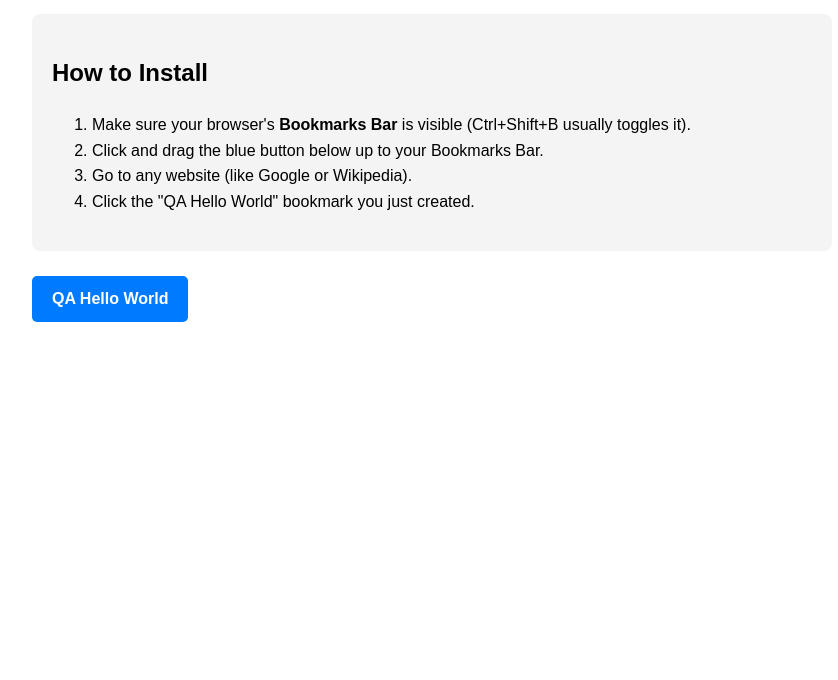
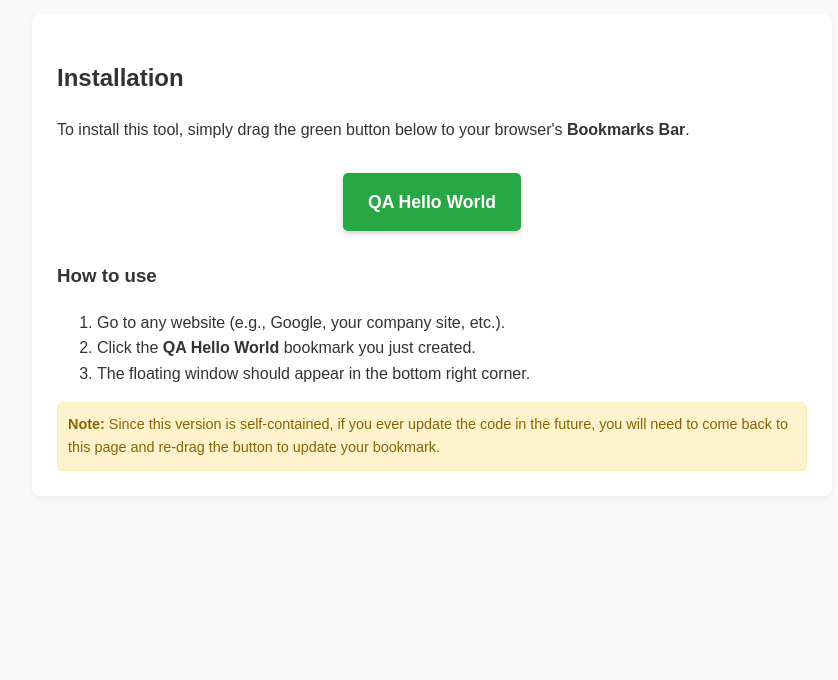
Before and after one commit to aarontoast2025/qa-form, a plain HTML site: page index.html in a window 1280 px wide. Shown: the part 120-800 px from the top of the page, without its empty margins (208-1046 px from the left). Drawn offline with Linux system fonts and the light colour scheme.

Commit message:
Switch back to embedded code for maximum compatibility

```diff
--- a/index.html
+++ b/index.html
@@ -5,40 +5,52 @@
     <meta name="viewport" content="width=device-width, initial-scale=1.0">
     <title>Bookmarklet Installer</title>
     <style>
-        body { font-family: sans-serif; padding: 40px; line-height: 1.6; max-width: 800px; margin: 0 auto; }
+        body { font-family: sans-serif; padding: 40px; line-height: 1.6; max-width: 800px; margin: 0 auto; background-color: #f9f9f9; color: #333; }
+        h1 { color: #2c3e50; }
         .bookmarklet-button {
             display: inline-block;
-            background-color: #007bff;
+            background-color: #28a745;
             color: white;
-            padding: 10px 20px;
+            padding: 15px 25px;
             text-decoration: none;
             border-radius: 5px;
             font-weight: bold;
+            box-shadow: 0 2px 5px rgba(0,0,0,0.2);
             cursor: move; /* Indicates it's draggable */
+            font-size: 1.1em;
         }
-        .bookmarklet-button:hover { background-color: #0056b3; }
-        .instructions { background: #f4f4f4; padding: 20px; border-radius: 8px; margin-top: 20px; }
+        .bookmarklet-button:hover { background-color: #218838; text-decoration: none; color: white; }
+        .instructions { background: white; padding: 25px; border-radius: 8px; margin-top: 20px; box-shadow: 0 2px 5px rgba(0,0,0,0.05); }
+        .note { background-color: #fff3cd; color: #856404; padding: 10px; border-radius: 5px; margin-top: 10px; font-size: 0.9em; border: 1px solid #ffeeba; }
     </style>
 </head>
 <body>
-    <h1>QA Form Bookmarklet Setup</h1>
+    <h1>QA Form Tool</h1>
 
     <div class="instructions">
-        <h2>How to Install</h2>
+        <h2>Installation</h2>
+        <p>To install this tool, simply drag the green button below to your browser's <strong>Bookmarks Bar</strong>.</p>
+
+        <!--
+             We are embedding the code directly into the href.
+             This is the "Universal" version that works on all sites.
+        -->
+        <div style="text-align: center; margin: 30px 0;">
+            <a class="bookmarklet-button" href="javascript:(function(){if(document.getElementById('my-floating-modal')){alert('Modal is already open!');return;}const modal=document.createElement('div');modal.id='my-floating-modal';modal.style.position='fixed';modal.style.bottom='20px';modal.style.right='20px';modal.style.width='300px';modal.style.padding='20px';modal.style.backgroundColor='white';modal.style.boxShadow='0 4px 6px rgba(0,0,0,0.1)';modal.style.borderRadius='8px';modal.style.zIndex='10000';modal.style.fontFamily='Arial, sans-serif';modal.style.border='1px solid #ccc';const title=document.createElement('h3');title.innerText='Hello World';title.style.marginTop='0';modal.appendChild(title);const text=document.createElement('p');text.innerText='This is your floating modal. You can still interact with the page behind me!';modal.appendChild(text);const closeBtn=document.createElement('button');closeBtn.innerText='Close';closeBtn.style.marginTop='10px';closeBtn.style.padding='5px 10px';closeBtn.style.cursor='pointer';closeBtn.onclick=function(){modal.remove();};modal.appendChild(closeBtn);document.body.appendChild(modal);})();">
+                QA Hello World
+            </a>
+        </div>
+
+        <h3>How to use</h3>
         <ol>
-            <li>Make sure your browser's <strong>Bookmarks Bar</strong> is visible (Ctrl+Shift+B usually toggles it).</li>
-            <li>Click and drag the blue button below up to your Bookmarks Bar.</li>
-            <li>Go to any website (like Google or Wikipedia).</li>
-            <li>Click the "QA Hello World" bookmark you just created.</li>
+            <li>Go to any website (e.g., Google, your company site, etc.).</li>
+            <li>Click the <strong>QA Hello World</strong> bookmark you just created.</li>
+            <li>The floating window should appear in the bottom right corner.</li>
         </ol>
+
+        <div class="note">
+            <strong>Note:</strong> Since this version is self-contained, if you ever update the code in the future, you will need to come back to this page and re-drag the button to update your bookmark.
+        </div>
     </div>
-
-    <br>
-
-    <!-- This href contains the JavaScript code that runs when clicked -->
-    <a class="bookmarklet-button" href="javascript:(function(){var%20s=document.createElement('script');s.src='https://aarontoast2025.github.io/qa-form/floating-modal.js?v='+new%20Date().getTime();document.body.appendChild(s);})();">
-        QA Hello World
-    </a>
-
 </body>
 </html>
```
